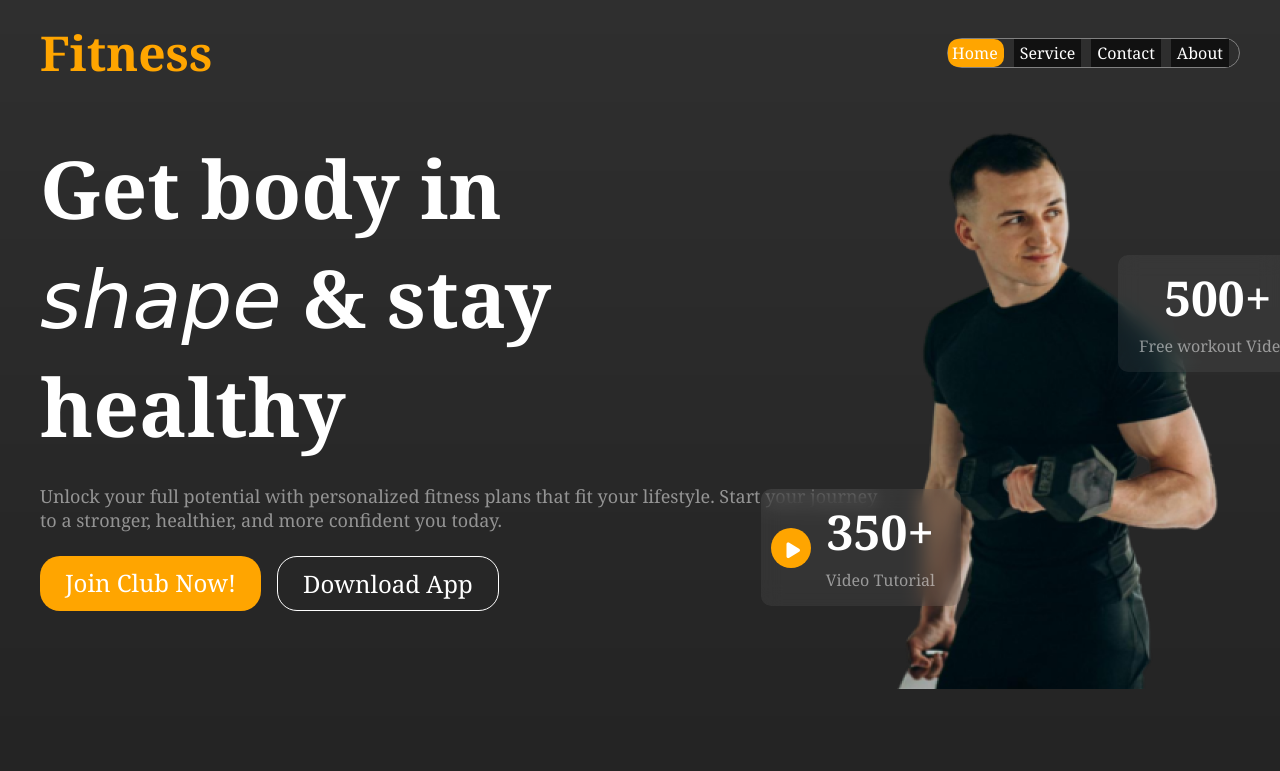
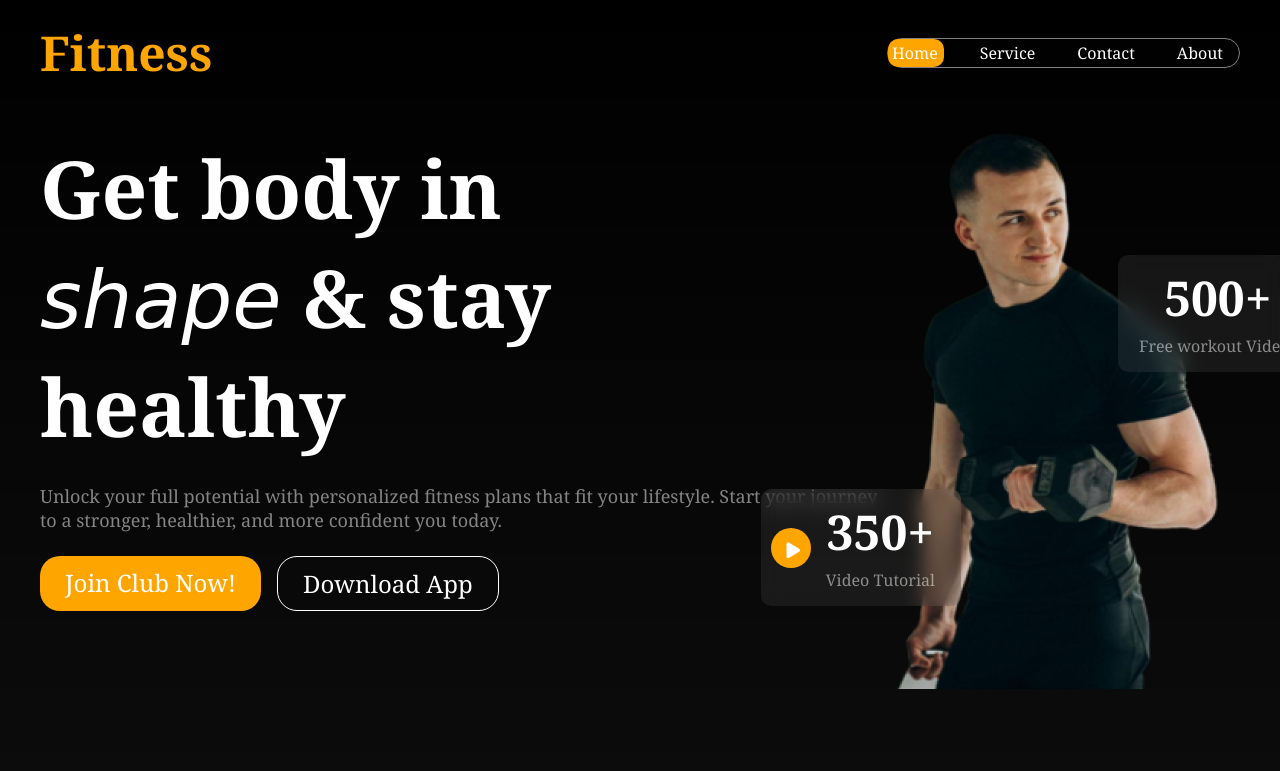
Before and after one commit to Salman-Faiz/Fitness-css, a plain HTML site: page index.html in a window 1280 px wide. Shown: the top 771 px of the page. Drawn offline with Linux system fonts and the light colour scheme.

Commit message:
code correction

```diff
--- a/css/style.css
+++ b/css/style.css
@@ -13,7 +13,7 @@
 .bodyContainer {
 
 
-    background-image: linear-gradient(180.00deg, rgba(0, 0, 0, 0.815), black 100%);
+    background-image: linear-gradient(180.00deg, rgb(0, 0, 0), rgba(0, 0, 0, 0.808) 100%);
     ;
 
 }
@@ -43,7 +43,7 @@
     border: 1px solid gray;
     padding-right: 10px;
     border-radius: 20px;
-    gap: 10px;
+    gap: 30px;
 
 }
 
@@ -54,7 +54,7 @@
     padding-bottom: 3px;
     padding-left: 6px;
     padding-right: 6px;
-    background-color: rgb(17, 17, 17);
+
 }
 
 #navBar1 {
```
